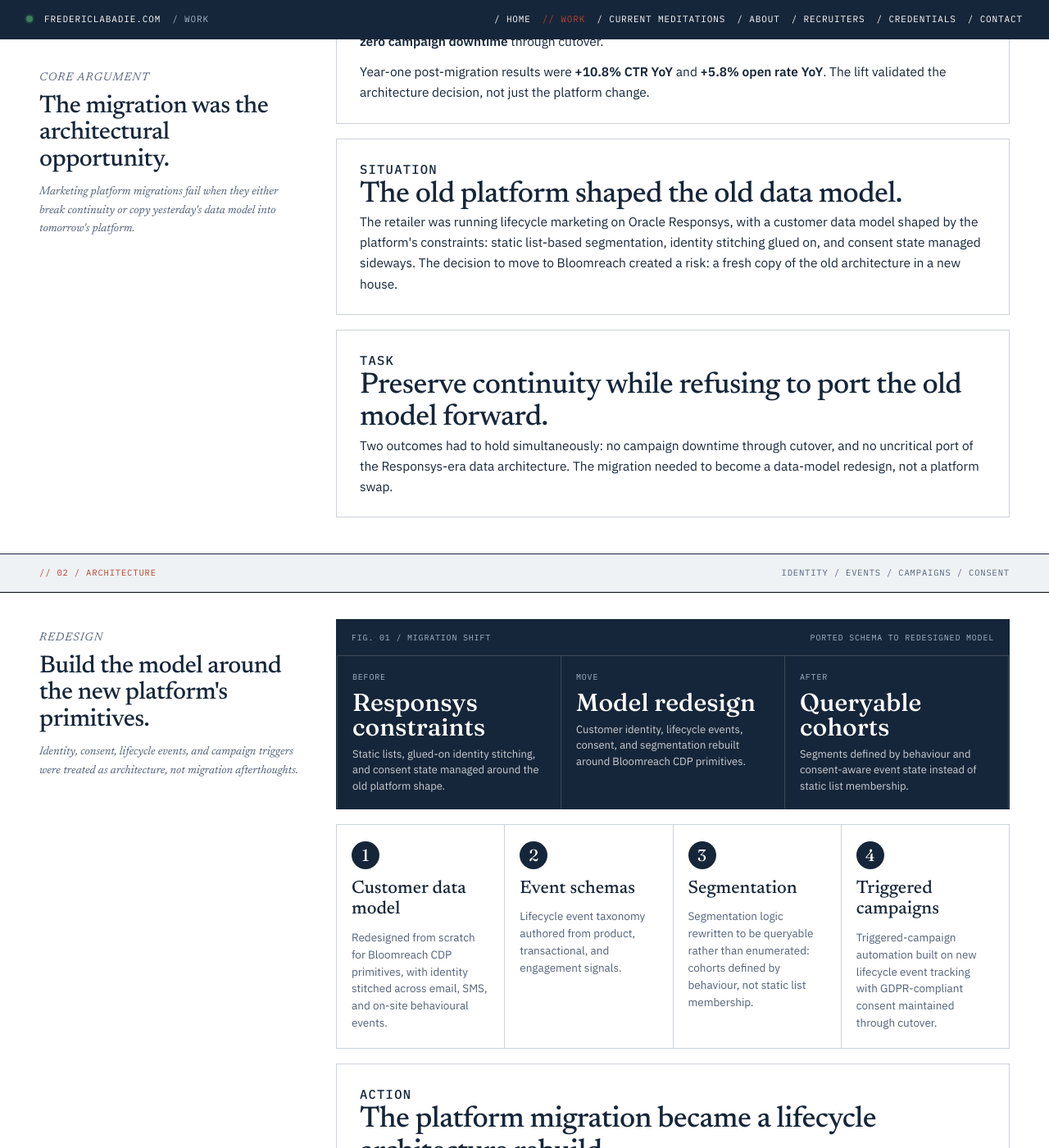
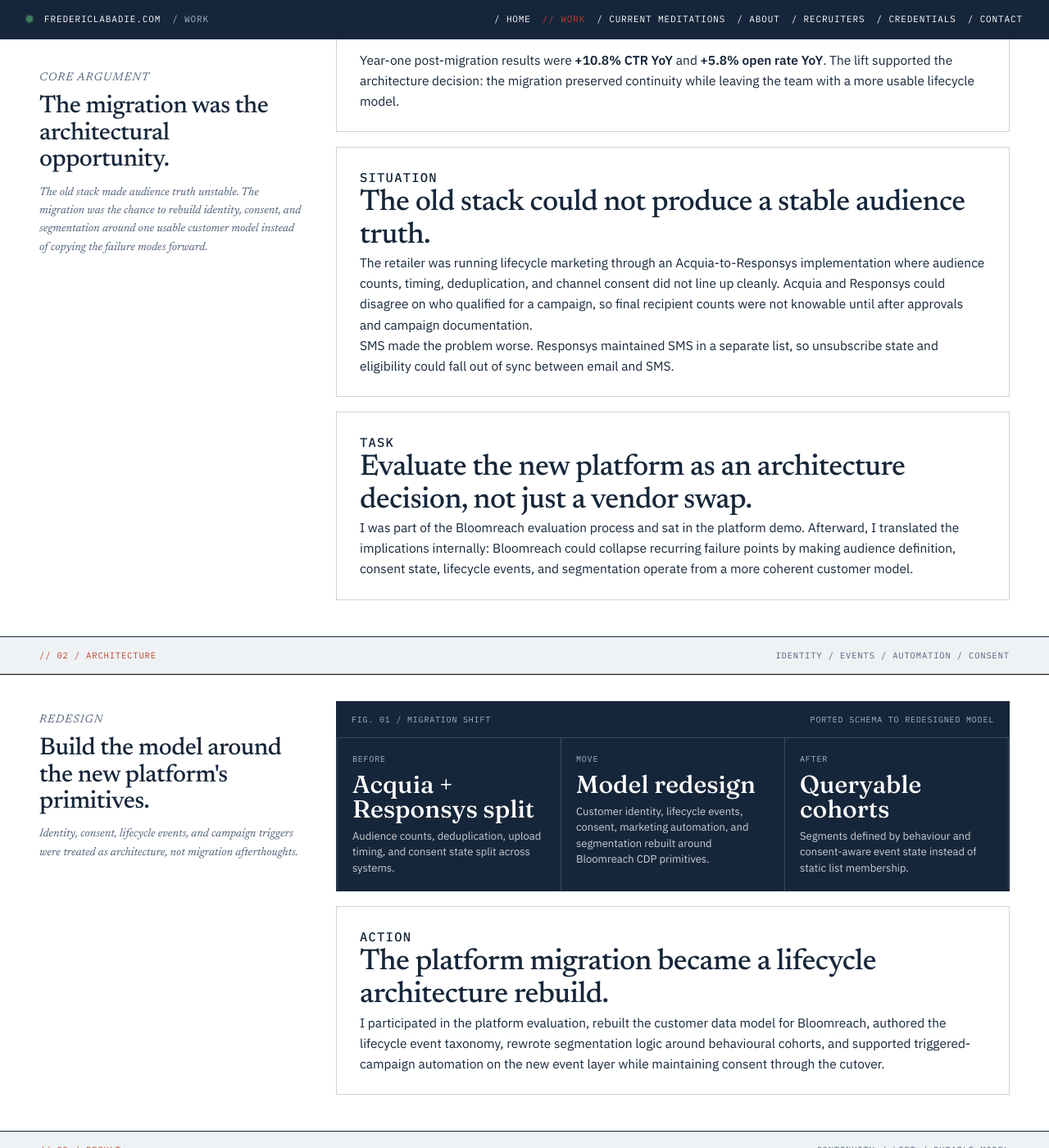
Before and after one commit to fredericlabadie/fredericlabadie.github.io, a Jekyll site: the page built from work/cdp-migration.html, in a window 1280 px wide and 1400 px high, scrolled down 845 px. Shown: the whole window at 82% size. Built offline with Jekyll 4.4.1, drawn with Linux system fonts in a browser that asks for light colours; comment, search, counter and statistics services are not loaded; some of the changed text lies outside the part shown.

Commit message:
Remove Lens language from CDP migration case

```diff
--- a/work/cdp-migration.html
+++ b/work/cdp-migration.html
@@ -2,25 +2,25 @@
 nav_key: work
 footer_label: Case study
 layout: case
-title: "Replatformed the CRM. The campaigns did not notice."
-description: "Oracle Responsys to Bloomreach CDP migration: customer data model, event schemas, segmentation, and triggered-campaign architecture redesigned with zero campaign downtime and year-one engagement lift."
-og_title: "Replatformed the CRM. The campaigns did not notice. &mdash; case study"
-og_description: "Oracle Responsys to Bloomreach CDP migration with the data model redesigned, not ported."
+title: "Replatformed the CDP. The campaigns did not notice."
+description: "Oracle Responsys to Bloomreach CDP migration: customer model, event schemas, segmentation, and marketing automation logic redesigned instead of copied forward, with zero campaign downtime and year-one engagement lift."
+og_title: "Replatformed the CDP. The campaigns did not notice. &mdash; case study"
+og_description: "Oracle Responsys to Bloomreach CDP migration with the customer model redesigned, not ported."
 og_url: "https://fredericlabadie.com/work/cdp-migration.html"
-twitter_title: "Replatformed the CRM. The campaigns did not notice. &mdash; case study"
-twitter_description: "Oracle Responsys to Bloomreach CDP migration with the data model redesigned, not ported."
+twitter_title: "Replatformed the CDP. The campaigns did not notice. &mdash; case study"
+twitter_description: "Oracle Responsys to Bloomreach CDP migration with the customer model redesigned, not ported."
 ---
     <header class="bp-case-hero">
       <div>
-        <p class="bp-case-kicker bp-case-accent">// Case study / Lens 06 / Marketing Analytics &amp; Lifecycle</p>
-        <h1>Replatformed the CRM. The campaigns did not notice.</h1>
-        <p class="bp-case-dek">A full Oracle Responsys to Bloomreach CDP migration where the customer data model, event schemas, segmentation, and triggered-campaign architecture were redesigned instead of copied forward.</p>
+        <p class="bp-case-kicker bp-case-accent">// Case study / Marketing analytics</p>
+        <h1>Replatformed the CDP. The campaigns did not notice.</h1>
+        <p class="bp-case-dek">A full Oracle Responsys to Bloomreach CDP migration where the customer model, event schemas, segmentation, and marketing automation logic were redesigned instead of copied forward.</p>
       </div>
       <aside class="bp-case-hero-panel" aria-label="Case summary">
         <div class="bp-case-panel-head"><span>Case file</span><span>Static / anonymised</span></div>
-        <div class="bp-case-panel-row"><span>Client context</span><p>Consumer electronics retailer / lifecycle marketing and CRM platform migration</p></div>
-        <div class="bp-case-panel-row"><span>Project timing</span><strong>2023-2025</strong></div>
-        <div class="bp-case-panel-row"><span>Role</span><p>CDP migration architecture, customer data model, segmentation, lifecycle event design, scoped creative-team management</p></div>
+        <div class="bp-case-panel-row"><span>Client context</span><p>Consumer electronics retailer / lifecycle marketing and CDP migration</p></div>
+        <div class="bp-case-panel-row"><span>Project timing</span><strong>2023–2025</strong></div>
+        <div class="bp-case-panel-row"><span>Role</span><p>CDP evaluation, internal recommendation, migration architecture, customer data model, segmentation, lifecycle event design</p></div>
       </aside>
     </header>
 
@@ -36,31 +36,32 @@
       <aside class="bp-case-sidebar">
         <p class="bp-case-mono bp-case-accent">Core argument</p>
         <h2>The migration was the architectural opportunity.</h2>
-        <p>Marketing platform migrations fail when they either break continuity or copy yesterday's data model into tomorrow's platform.</p>
+        <p>The old stack made audience truth unstable. The migration was the chance to rebuild identity, consent, and segmentation around one usable customer model instead of copying the failure modes forward.</p>
       </aside>
       <div class="bp-case-main">
         <article class="bp-case-proof-panel">
           <p class="bp-case-mono bp-case-accent">What happened</p>
-          <h3>The CRM moved platforms without campaigns noticing the cutover.</h3>
+          <h3>The CDP moved platforms without campaigns noticing the cutover.</h3>
           <p>A consumer-electronics retailer moved from <strong>Oracle Responsys</strong> to <strong>Bloomreach CDP</strong> with the customer data model redesigned for the new platform's primitives, not lifted from the old schema. The migration preserved <strong>zero campaign downtime</strong> through cutover.</p>
-          <p>Year-one post-migration results were <strong>+10.8% CTR YoY</strong> and <strong>+5.8% open rate YoY</strong>. The lift validated the architecture decision, not just the platform change.</p>
+          <p>Year-one post-migration results were <strong>+10.8% CTR YoY</strong> and <strong>+5.8% open rate YoY</strong>. The lift supported the architecture decision: the migration preserved continuity while leaving the team with a more usable lifecycle model.</p>
         </article>
 
         <article class="bp-case-block">
           <p class="bp-case-mono bp-case-accent">Situation</p>
-          <h3>The old platform shaped the old data model.</h3>
-          <p>The retailer was running lifecycle marketing on Oracle Responsys, with a customer data model shaped by the platform's constraints: static list-based segmentation, identity stitching glued on, and consent state managed sideways. The decision to move to Bloomreach created a risk: a fresh copy of the old architecture in a new house.</p>
+          <h3>The old stack could not produce a stable audience truth.</h3>
+          <p>The retailer was running lifecycle marketing through an Acquia-to-Responsys implementation where audience counts, timing, deduplication, and channel consent did not line up cleanly. Acquia and Responsys could disagree on who qualified for a campaign, so final recipient counts were not knowable until after approvals and campaign documentation.</p>
+          <p>SMS made the problem worse. Responsys maintained SMS in a separate list, so unsubscribe state and eligibility could fall out of sync between email and SMS.</p>
         </article>
 
         <article class="bp-case-block">
           <p class="bp-case-mono bp-case-accent">Task</p>
-          <h3>Preserve continuity while refusing to port the old model forward.</h3>
-          <p>Two outcomes had to hold simultaneously: no campaign downtime through cutover, and no uncritical port of the Responsys-era data architecture. The migration needed to become a data-model redesign, not a platform swap.</p>
+          <h3>Evaluate the new platform as an architecture decision, not just a vendor swap.</h3>
+          <p>I was part of the Bloomreach evaluation process and sat in the platform demo. Afterward, I translated the implications internally: Bloomreach could collapse recurring failure points by making audience definition, consent state, lifecycle events, and segmentation operate from a more coherent customer model.</p>
         </article>
       </div>
     </section>
 
-    <div class="bp-case-section-tag" aria-hidden="true"><span>// 02 / architecture</span><span>identity / events / campaigns / consent</span></div>
+    <div class="bp-case-section-tag" aria-hidden="true"><span>// 02 / architecture</span><span>identity / events / automation / consent</span></div>
     <section class="bp-case-content">
       <aside class="bp-case-sidebar">
         <p class="bp-case-mono bp-case-accent">Redesign</p>
@@ -71,24 +72,16 @@
         <figure class="bp-case-figure" aria-label="CDP migration architecture shift">
           <figcaption><span>fig. 01 / migration shift</span><span>ported schema to redesigned model</span></figcaption>
           <div class="bp-case-figure-grid">
-            <div><span>Before</span><strong>Responsys constraints</strong><p>Static lists, glued-on identity stitching, and consent state managed around the old platform shape.</p></div>
-            <div><span>Move</span><strong>Model redesign</strong><p>Customer identity, lifecycle events, consent, and segmentation rebuilt around Bloomreach CDP primitives.</p></div>
+            <div><span>Before</span><strong>Acquia + Responsys split</strong><p>Audience counts, deduplication, upload timing, and consent state split across systems.</p></div>
+            <div><span>Move</span><strong>Model redesign</strong><p>Customer identity, lifecycle events, consent, marketing automation, and segmentation rebuilt around Bloomreach CDP primitives.</p></div>
             <div><span>After</span><strong>Queryable cohorts</strong><p>Segments defined by behaviour and consent-aware event state instead of static list membership.</p></div>
           </div>
         </figure>
 
-        <div class="bp-case-gates" aria-label="CDP migration components">
-          <article class="bp-case-gate"><span class="bp-case-flow-label">1</span><strong>Customer data model</strong><p>Redesigned from scratch for Bloomreach CDP primitives, with identity stitched across email, SMS, and on-site behavioural events.</p></article>
-          <article class="bp-case-gate"><span class="bp-case-flow-label">2</span><strong>Event schemas</strong><p>Lifecycle event taxonomy authored from product, transactional, and engagement signals.</p></article>
-          <article class="bp-case-gate"><span class="bp-case-flow-label">3</span><strong>Segmentation</strong><p>Segmentation logic rewritten to be queryable rather than enumerated: cohorts defined by behaviour, not static list membership.</p></article>
-          <article class="bp-case-gate"><span class="bp-case-flow-label">4</span><strong>Triggered campaigns</strong><p>Triggered-campaign automation built on new lifecycle event tracking with GDPR-compliant consent maintained through cutover.</p></article>
-        </div>
-
         <article class="bp-case-block">
           <p class="bp-case-mono bp-case-accent">Action</p>
           <h3>The platform migration became a lifecycle architecture rebuild.</h3>
-          <p>I rebuilt the customer data model for Bloomreach, authored the lifecycle event taxonomy, rewrote segmentation logic around behavioural cohorts, and supported triggered-campaign automation on the new event layer while maintaining GDPR-compliant consent during the cutover.</p>
-          <p>The same engagement also included managing a team of two designers on the campaign-creative side: real, scoped people-management rather than a broad people-leadership claim.</p>
+          <p>I participated in the platform evaluation, rebuilt the customer data model for Bloomreach, authored the lifecycle event taxonomy, rewrote segmentation logic around behavioural cohorts, and supported triggered-campaign automation on the new event layer while maintaining consent through the cutover.</p>
         </article>
       </div>
     </section>
@@ -97,8 +90,8 @@
     <section class="bp-case-content">
       <aside class="bp-case-sidebar">
         <p class="bp-case-mono bp-case-accent">Result</p>
-        <h2>The campaigns stayed live. The model changed underneath them.</h2>
-        <p>The goal was not merely to survive a cutover. It was to leave the CRM on infrastructure designed for what it now needed to do.</p>
+        <h2>The campaigns stayed live. The customer model changed underneath them.</h2>
+        <p>The goal was not merely to survive a cutover. It was to leave the CDP on infrastructure designed for what it now needed to do.</p>
       </aside>
       <div class="bp-case-main">
         <article class="bp-case-block">
@@ -106,17 +99,11 @@
           <h3>The team could speak Bloomreach instead of translating from Responsys.</h3>
           <ul>
             <li><strong>Zero campaign downtime</strong> during the platform cutover.</li>
+            <li><strong>Audience truth consolidated</strong> across count logic, deduplication, timing, consent, email, and SMS eligibility.</li>
+            <li><strong>Marketing automation carried through cutover</strong>, with triggered campaign logic rebuilt on the new lifecycle event model rather than copied forward from Responsys.</li>
             <li><strong>+10.8% CTR YoY</strong> in the first year post-migration.</li>
             <li><strong>+5.8% open rate YoY</strong> in the first year post-migration.</li>
-            <li><strong>Customer identity stitched</strong> across email, SMS, and on-site behavioural events.</li>
-            <li><strong>Consent state carried through the model</strong> rather than bolted on after migration.</li>
           </ul>
-        </article>
-
-        <article class="bp-case-block">
-          <p class="bp-case-mono bp-case-accent">Design lesson</p>
-          <h3>A migration is a rare chance to refuse inherited architecture.</h3>
-          <p>The safest migration is not always the one that copies the old system most faithfully. Sometimes the lower-risk path is to preserve operational continuity while redesigning the data model underneath, so the new platform is not forced to behave like the old one.</p>
         </article>
 
         <div class="bp-case-tags" aria-label="Technologies and methods">
@@ -124,9 +111,8 @@
           <span class="bp-case-tag">Oracle Responsys</span>
           <span class="bp-case-tag">CDP migration</span>
           <span class="bp-case-tag">Customer data model</span>
-          <span class="bp-case-tag">Lifecycle automation</span>
+          <span class="bp-case-tag">Marketing automation</span>
           <span class="bp-case-tag">Email + SMS</span>
-          <span class="bp-case-tag">GDPR consent</span>
           <span class="bp-case-tag">Segmentation</span>
         </div>
       </div>
@@ -134,7 +120,7 @@
 
     <div class="bp-case-section-tag" aria-hidden="true"><span>// 04 / next</span><span>case library / adjacent evidence / contact</span></div>
     <section class="bp-case-next">
-      <a href="../work/"><span class="bp-case-mono bp-case-accent">More cases</span><strong>Full case library.</strong><span>Eighteen cases across seven lenses: question formulation, instrumentation, experimentation, AI workflows, adoption, marketing analytics, and data engineering.</span></a>
-      <a href="cross-channel-identity.html"><span class="bp-case-mono bp-case-accent">Adjacent case</span><strong>Connecting email behaviour to in-app sessions.</strong><span>Cross-channel identity stitching across Braze, GA4, and web/app behaviour.</span></a>
+      <a href="../work/"><span class="bp-case-mono bp-case-accent">More cases</span><strong>Full case library.</strong><span>Sixteen primary cases across seven categories: question discovery, instrumentation, experimentation, AI workflows, adoption, marketing analytics, and data engineering.</span></a>
+      <a href="sslp-enablement.html"><span class="bp-case-mono bp-case-accent">Adjacent case</span><strong>The reporting layer survived the people who built it.</strong><span>BI enablement and handoff for the same state-regulated retail environment.</span></a>
       <a href="../contact/"><span class="bp-case-mono bp-case-accent">Get in touch</span><strong>Contact and context.</strong><span>Email, LinkedIn, GitHub, the CV. Happy to walk through this case or any other in detail.</span></a>
     </section>
```
Also changed, not shown: other parts of work/cdp-migration.html (+1 -1 lines).
